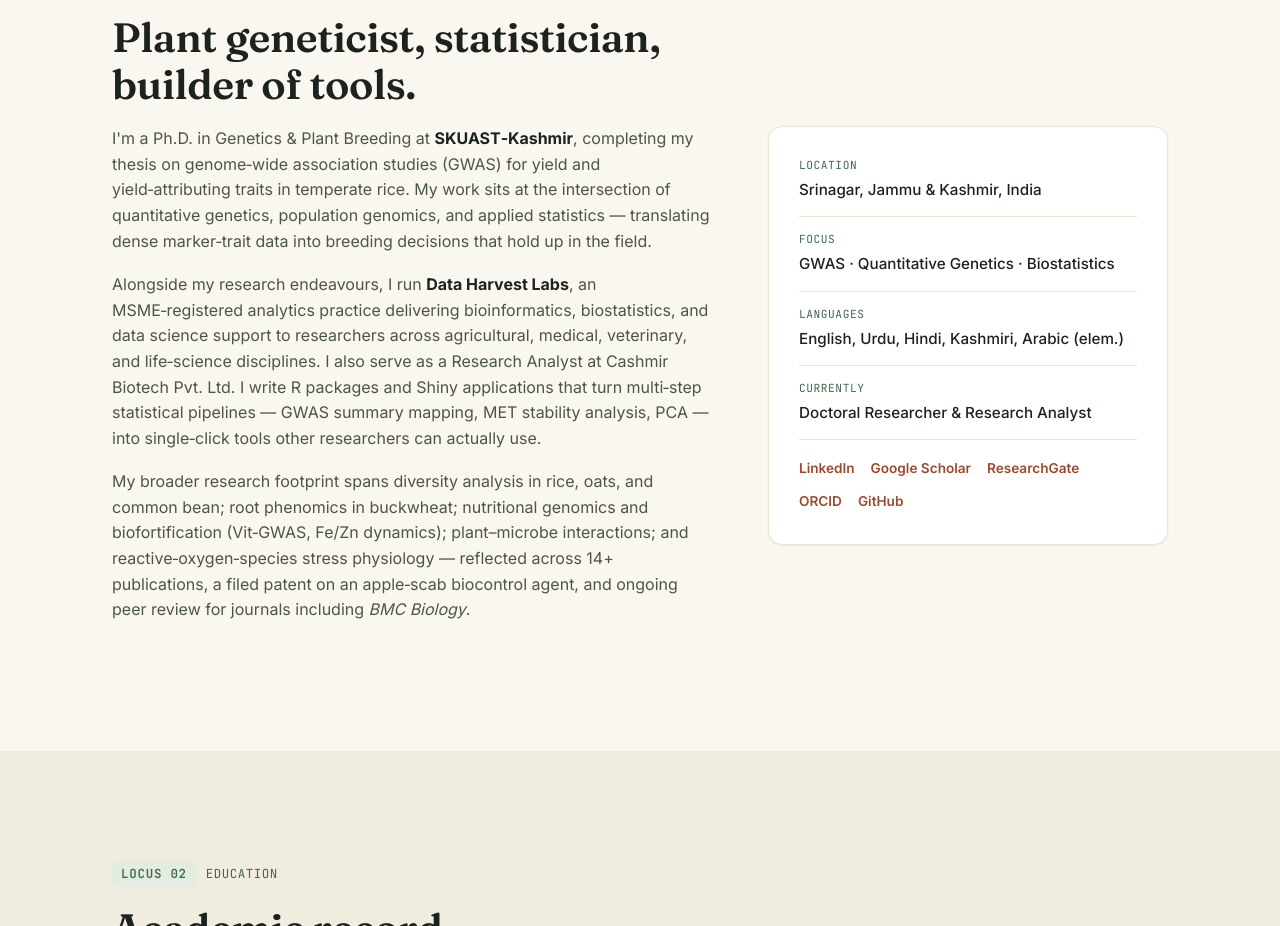
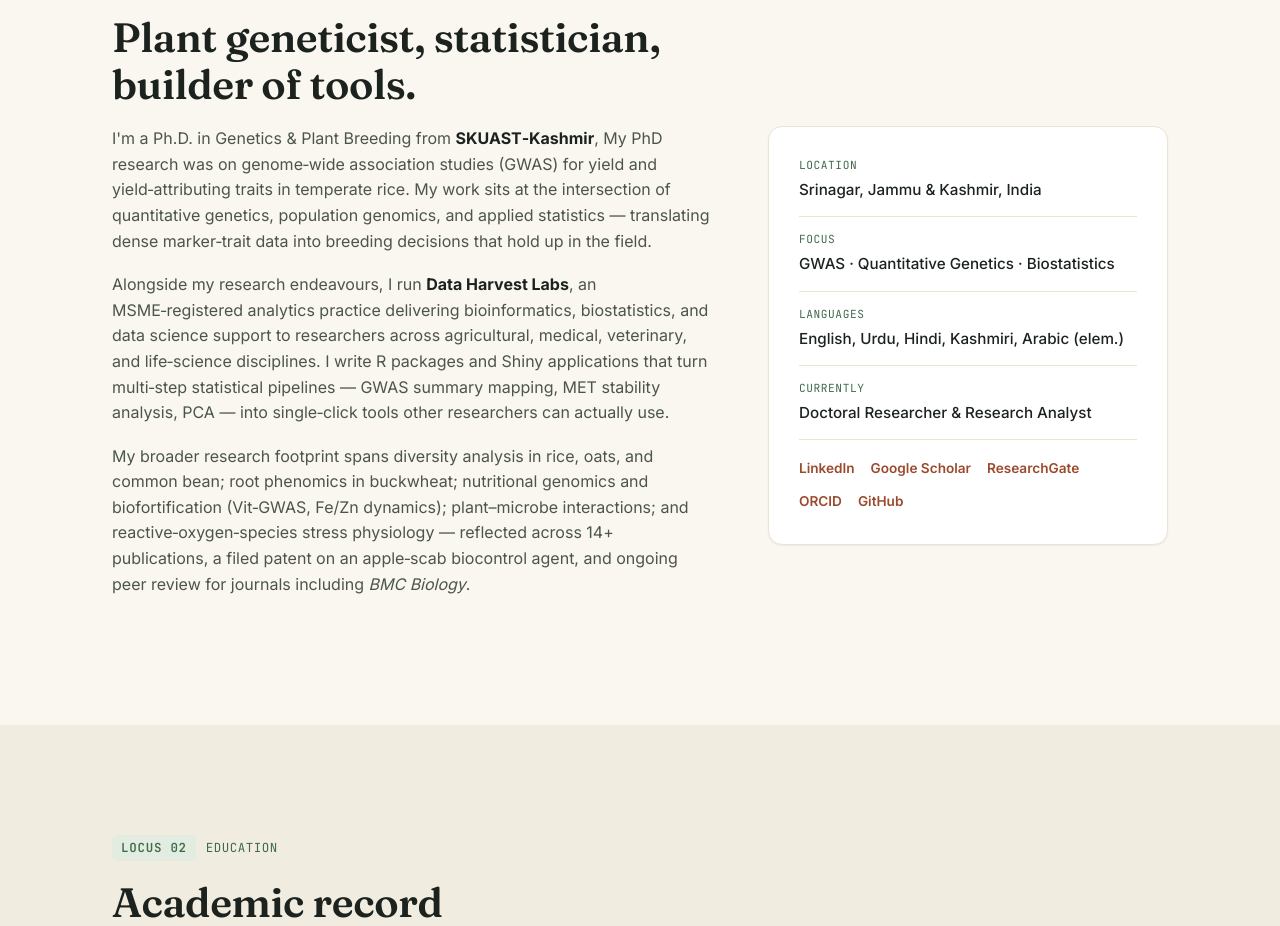
Before and after one commit to zaff198/CV-Resume, a plain HTML site: page index.html in a window 1280 px wide. Shown: the part 940-1866 px from the top of the page. Drawn offline with Linux system fonts and the light colour scheme.

Commit message:
Update index.html

```diff
--- a/index.html
+++ b/index.html
@@ -4,7 +4,7 @@
 <meta charset="UTF-8">
 <meta name="viewport" content="width=device-width, initial-scale=1.0">
 <title> Dr Zafir Ahmad Naik — Geneticist &amp; Plant Breeder</title>
-<meta name="description" content="Portfolio of Dr. Zafir Ahmad Naik — Ph.D. Genetics & Plant Breeding, GWAS researcher in temperate rice, founder of Data Harvest Labs.">
+<meta name="description" content="Portfolio of Dr. Zafir Ahmad Naik — Ph.D. Genetics & Plant Breeding, founder of Data Harvest Labs.">
 
 <link rel="preconnect" href="https://fonts.googleapis.com">
 <link rel="preconnect" href="https://fonts.gstatic.com" crossorigin>
@@ -105,8 +105,8 @@
     <div class="about-grid">
       <div class="about-copy">
         <p>
-          I'm a Ph.D.  in Genetics &amp; Plant Breeding at <strong>SKUAST&#8209;Kashmir</strong>,
-          completing my thesis on genome&#8209;wide association studies (GWAS) for yield and
+          I'm a Ph.D.  in Genetics &amp; Plant Breeding from <strong>SKUAST&#8209;Kashmir</strong>,
+          My PhD research was on genome&#8209;wide association studies (GWAS) for yield and
           yield&#8209;attributing traits in temperate rice. My work sits at the intersection of
           quantitative genetics, population genomics, and applied statistics — translating dense
           marker&#8209;trait data into breeding decisions that hold up in the field.
@@ -114,8 +114,7 @@
         <p>
           Alongside my research endeavours, I run <strong>Data Harvest Labs</strong>, an MSME&#8209;registered
           analytics practice delivering bioinformatics, biostatistics, and data science support to
-          researchers across agricultural, medical, veterinary, and life&#8209;science disciplines. I also
-          serve as a Research Analyst at Cashmir Biotech Pvt. Ltd. I write R packages and Shiny
+          researchers across agricultural, medical, veterinary, and life&#8209;science disciplines.  I write R packages and Shiny
           applications that turn multi&#8209;step statistical pipelines — GWAS summary mapping, MET
           stability analysis, PCA — into single&#8209;click tools other researchers can actually use.
         </p>
```
